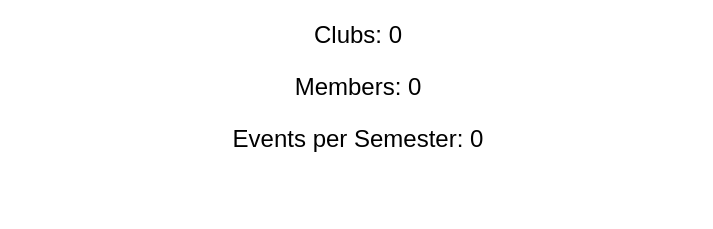
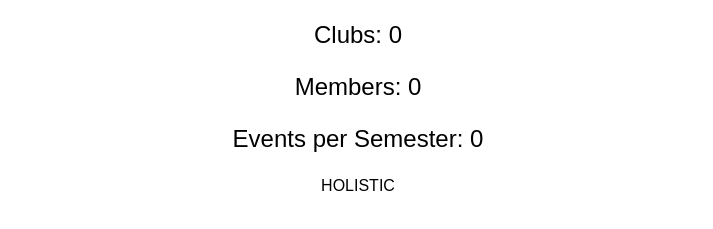
Before and after one commit to Hari-bot73/Club-o-Vent, a plain HTML site: page ASCII/waste.html in a window 1280 px wide. Shown: the part 89-318 px from the top of the page, without its empty margins (282-995 px from the left). Drawn offline with Linux system fonts and the light colour scheme; no server answers.

Commit message:
Update waste.html

```diff
--- a/ASCII/waste.html
+++ b/ASCII/waste.html
@@ -25,7 +25,7 @@
         <p>Members: <span id="memberCount">0</span></p>
         <p>Events per Semester: <span id="eventCount">0</span></p>
     </div>
-
+HOLISTIC
     <script src="waste.js"></script>
 </body>
 </html>
```
